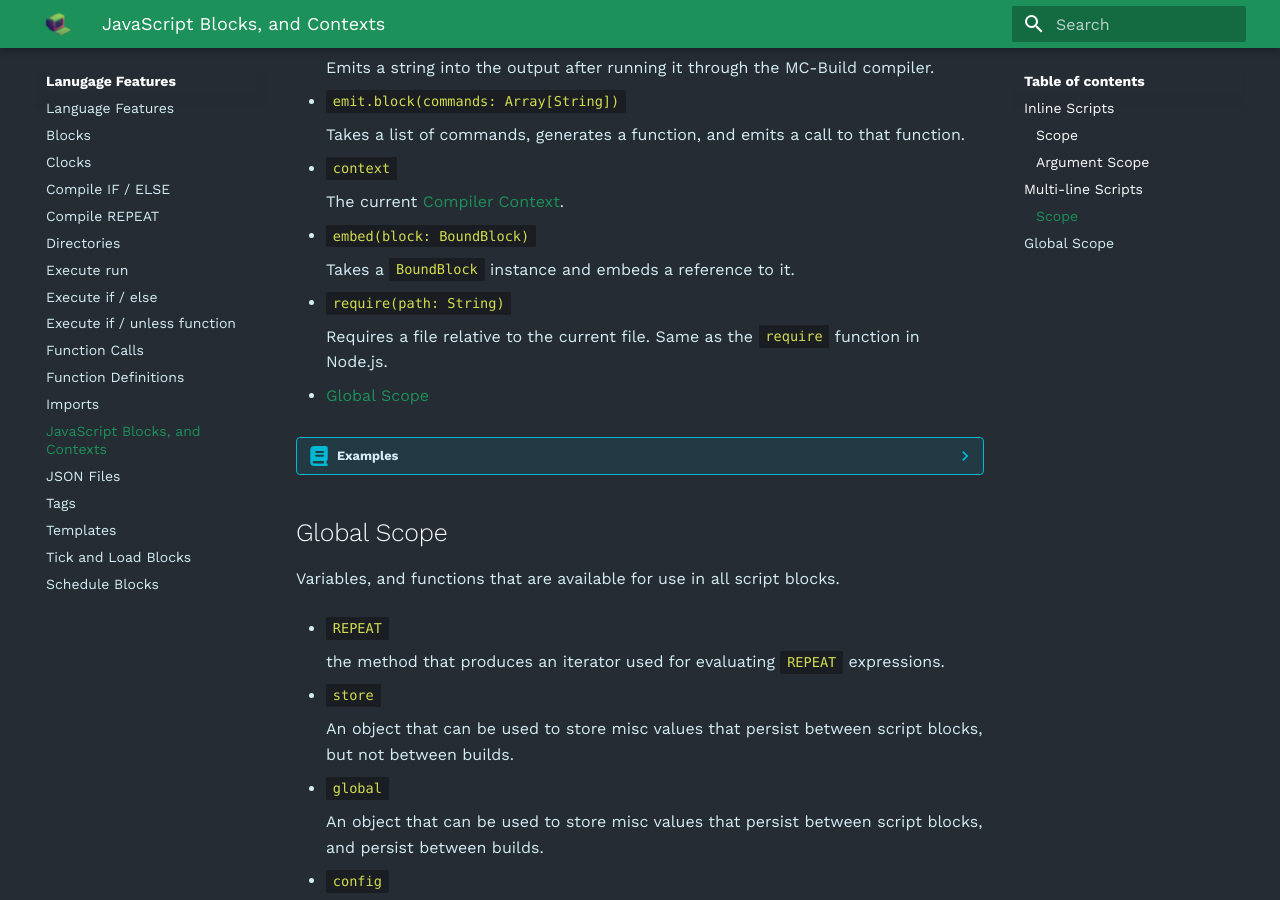
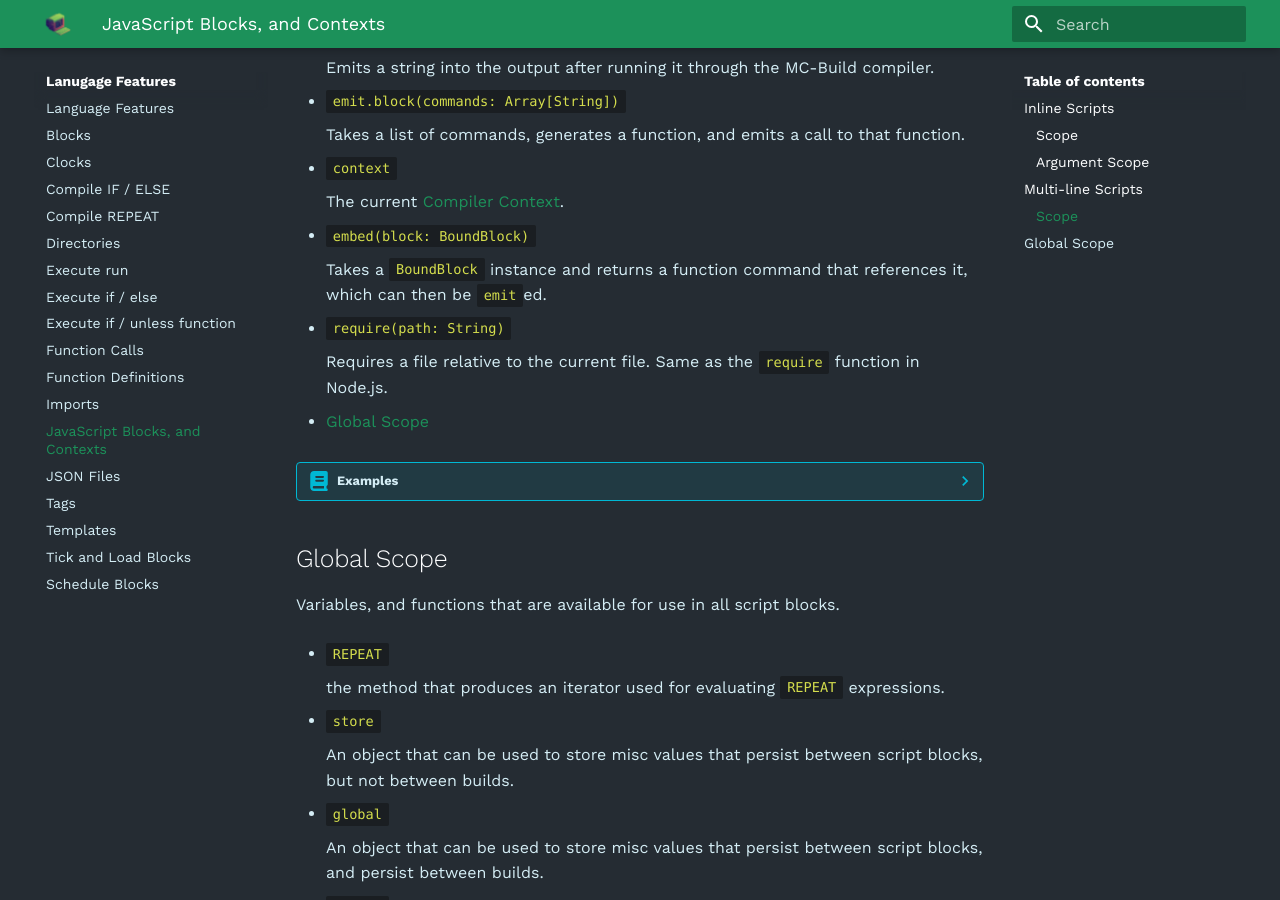
Before and after one commit to mc-build/mc-build.github.io, an MkDocs documentation site: the page built from docs/language-features/javascript-blocks-and-contexts.md, in a window 1280 px wide and 900 px high, scrolled down 1424 px. Built offline with MkDocs 1.6.1 and Material for MkDocs 9.7.7, drawn with Linux system fonts in a browser that asks for light colours; some web fonts are replaced.

Commit message:
Improve embed(Block) description, and fix typo

```diff
--- a/docs/language-features/javascript-blocks-and-contexts.md
+++ b/docs/language-features/javascript-blocks-and-contexts.md
@@ -84,7 +84,7 @@ Variables, and functions that are available for use in multi-line script blocks.
 
 - `embed(block: BoundBlock)`
 
-	Takes a `BoundBlock` instance and embeds a reference to it.
+	Takes a `BoundBlock` instance and returns a function command that references it, which can then be `emit`ed.
 
 - `require(path: String)`
 
```
Also changed, not shown: docs/language-features/tags.md (+1 -1 lines).
